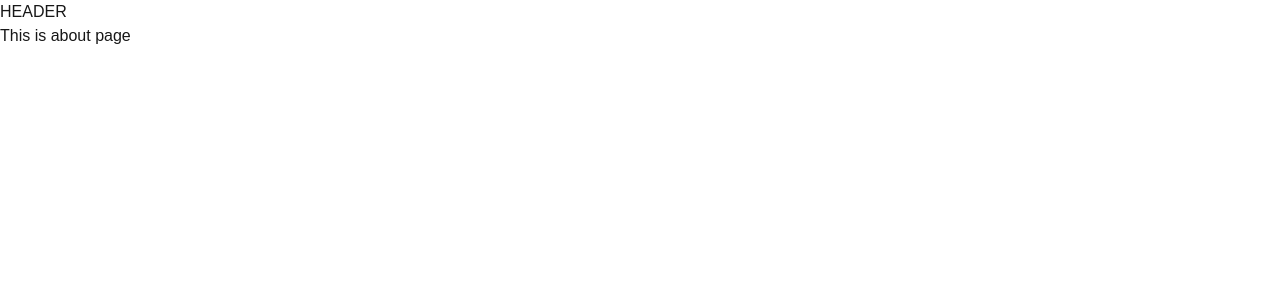
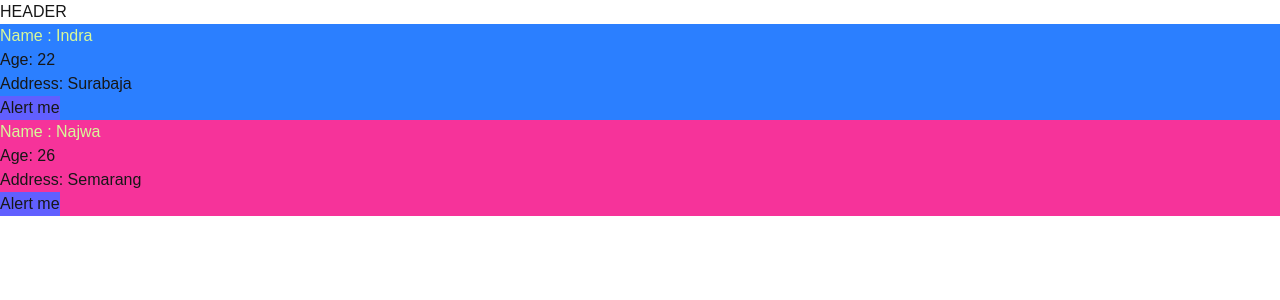
Before and after one commit to satya2221/learn-basic-next, a Next.js app: page /about in a window 1280 px wide. Shown: the top 300 px of the page. Built offline with nearby package versions, Linux system fonts and the light colour scheme.

Commit message:
feat: try using props on component

```diff
--- a/src/app/about/page.js
+++ b/src/app/about/page.js
@@ -1,8 +1,12 @@
 import { Header } from "@/components/header"
+import { Profile } from "@/components/profile";
 
 export default function Page(){
-  return <div>
+  return (
+    <div>
         <Header />
-        <p>This is about page</p>
+        <Profile name="Indra" age="22" address="Surabaja" gender="m" />
+        <Profile name="Najwa" age="26" address="Semarang" gender="f" />
     </div>
+  );
 }
--- /dev/null
+++ b/src/components/profile.jsx
@@ -0,0 +1,21 @@
+'use client'
+
+export const Profile = (props) => {
+    return(
+        <div className={props.gender === 'f' ? "bg-pink-500": "bg-blue-500"}>
+            <div className="text-lime-200">
+                Name : {props.name}
+            </div>
+            <div>Age: {props.age}</div>
+            <div>Address: {props.address}</div>
+            <button
+                type="button"
+                className="bg-indigo-500"
+                onClick={()=>{
+                    alert("Ini cobain keluarkan alert")
+                }}>
+                Alert me
+            </button>
+        </div>
+    );
+}
```
